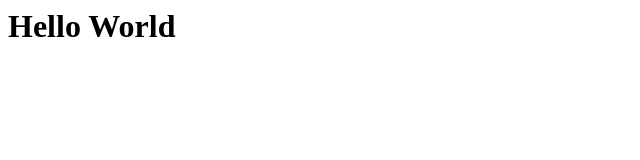
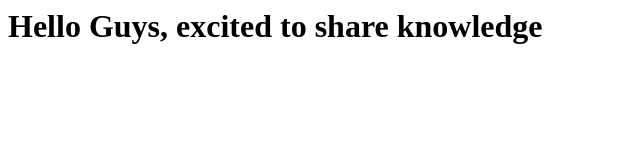
Before and after one commit to Hepsibah33/abc, a plain HTML site: page hello.html in a window 1280 px wide. Shown: the whole page, without its empty margins (0-640 px from the left). Drawn offline with Linux system fonts and the light colour scheme.

Commit message:
Update hello.html

```diff
--- a/hello.html
+++ b/hello.html
@@ -1,3 +1,3 @@
 <html>
-<h1>Hello World</h1>
+<h1>Hello Guys, excited to share knowledge</h1>
 </html>
```
